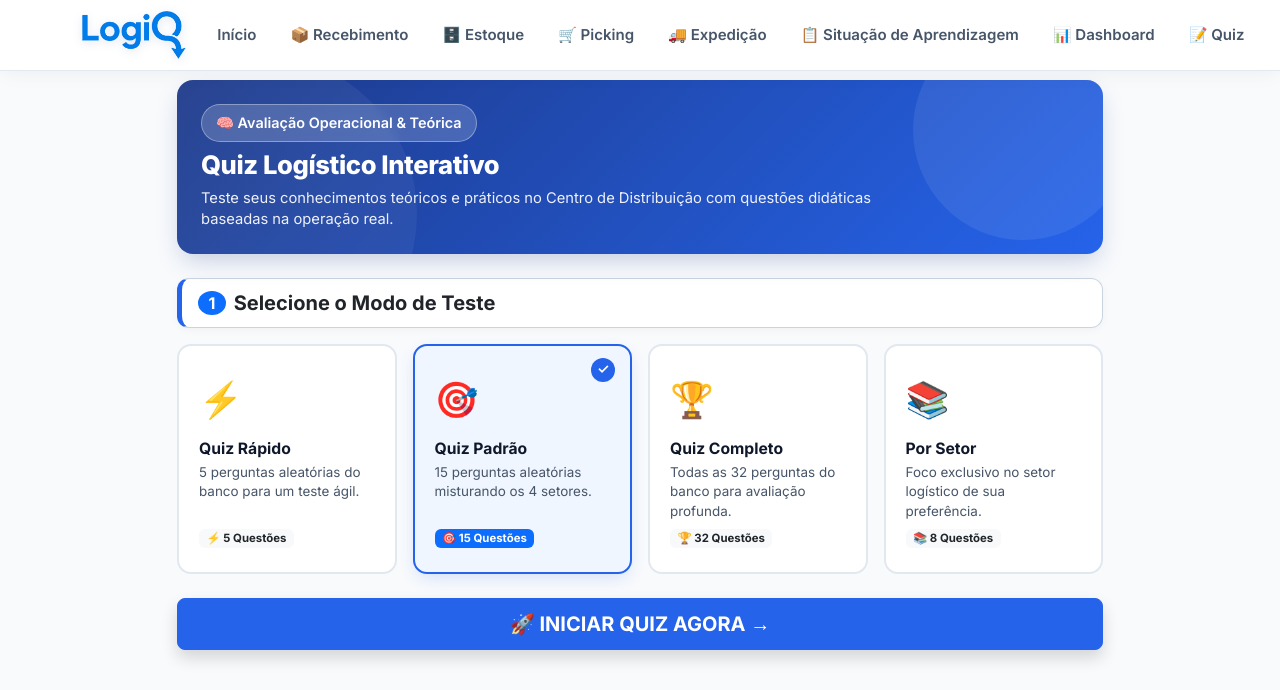
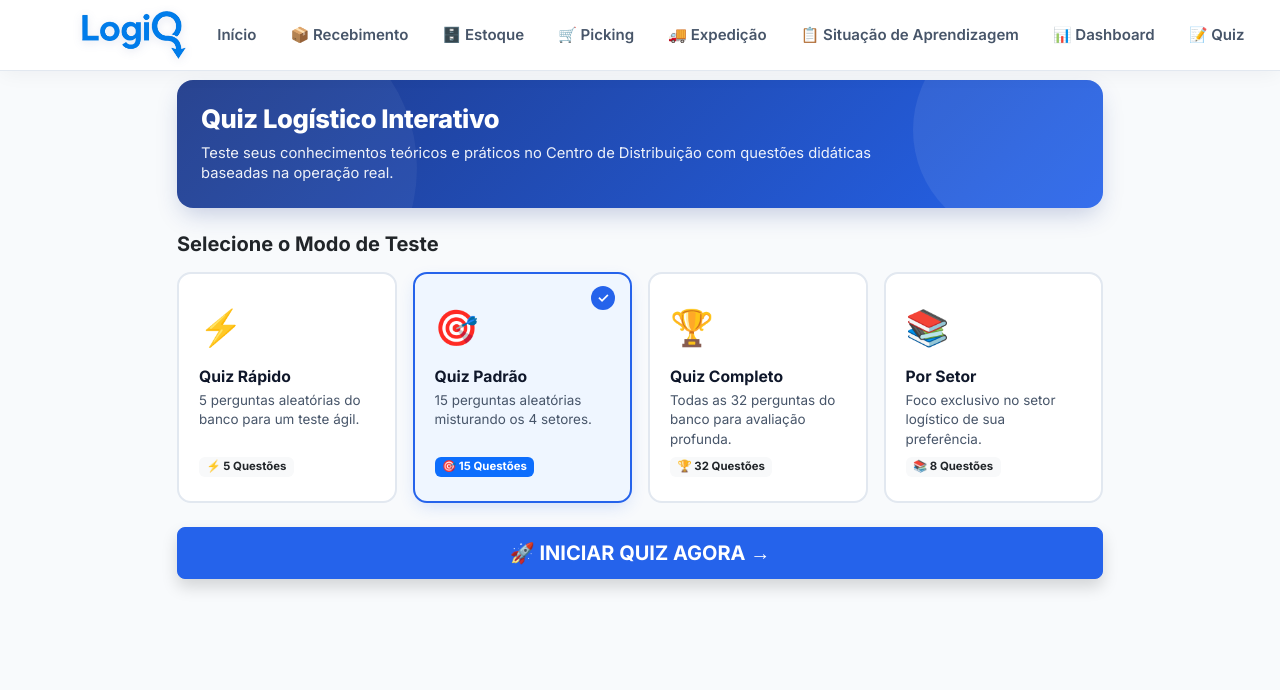
Before and after one commit to Vec-olegario/LogicQ, a Flask app: template templates/quiz.html in a window 1280 px wide. Shown: the top 690 px of the page. Run offline with Flask 3, Linux system fonts and the light colour scheme; the template is opened without the code that fills it: most values are stand-ins (such as "Sample title", 1, 10 or a date in 2020); parts of the project's set-up code (start-up, migrations or seed data) failed here and were passed over; some libraries are stand-ins or nearby versions.

Commit message:
style: adiciona espacamento mt-4 mb-3 no titulo Selecione o Modo de Teste

```diff
--- a/templates/quiz.html
+++ b/templates/quiz.html
@@ -174,28 +174,34 @@
             border-radius: 14px !important;
             margin-bottom: 1rem !important;
         }
+
         .quiz-hero-card h1 {
             font-size: 1.35rem !important;
             margin-bottom: 0.35rem !important;
         }
+
         .quiz-hero-card p {
             font-size: 0.85rem !important;
             line-height: 1.35 !important;
             margin-bottom: 0 !important;
         }
+
         .modo-card {
             padding: 14px 10px !important;
             min-height: 130px !important;
             border-radius: 12px !important;
         }
+
         .modo-icon {
             font-size: 1.7rem !important;
             margin-bottom: 6px !important;
         }
+
         .modo-card h5 {
             font-size: 0.95rem !important;
             margin-bottom: 4px !important;
         }
+
         .modo-card p {
             font-size: 0.76rem !important;
             line-height: 1.25 !important;
@@ -204,14 +210,17 @@
             -webkit-box-orient: vertical;
             overflow: hidden;
         }
+
         .modo-card .badge {
             font-size: 0.72rem !important;
             padding: 4px 8px !important;
             margin-top: 8px !important;
         }
+
         .setor-card {
             padding: 12px 8px !important;
         }
+
         .setor-card .fs-2 {
             font-size: 1.5rem !important;
             margin-bottom: 4px !important;
@@ -227,12 +236,12 @@
             <div class="decor-circle-1"></div>
             <div class="decor-circle-2"></div>
             <div class="position-relative z-1">
-                <div class="d-inline-flex align-items-center gap-1.5 hero-pill-badge mb-2">
-                    🧠 Avaliação Operacional & Teórica
-                </div>
+
                 <h1 class="text-white mb-2" style="font-weight: 800; font-size: 1.6rem;">Quiz Logístico Interativo</h1>
-                <p class="mb-0" style="color: rgba(255,255,255,0.92); max-width: 680px; font-size: 0.92rem; line-height: 1.4;">
-                    Teste seus conhecimentos teóricos e práticos no Centro de Distribuição com questões didáticas baseadas na operação real.
+                <p class="mb-0"
+                    style="color: rgba(255,255,255,0.92); max-width: 680px; font-size: 0.92rem; line-height: 1.4;">
+                    Teste seus conhecimentos teóricos e práticos no Centro de Distribuição com questões didáticas
+                    baseadas na operação real.
                 </p>
             </div>
         </div>
@@ -243,10 +252,8 @@
             <input type="hidden" name="topico" id="inputTopico" value="Recebimento">
 
             <!-- SELEÇÃO VISUAL DO MODO (Destaque limpo) -->
-            <div class="section-step-header d-flex align-items-center gap-2 mt-4 mb-3">
-                <span class="badge bg-primary fs-6 rounded-circle px-2.5 py-1">1</span>
-                <h4 class="fw-bold text-dark mb-0 fs-5">Selecione o Modo de Teste</h4>
-            </div>
+
+            <h4 class="fw-bold text-dark mt-4 mb-3 fs-5">Selecione o Modo de Teste</h4>
 
             <div class="row g-2.5 g-md-3 mb-4">
                 <div class="col-6 col-md-6 col-lg-3">
@@ -293,8 +300,10 @@
 
             <!-- SELEÇÃO VISUAL DO SETOR (Oculta por padrão, aparece se clicar no modo 'topico') -->
             <div id="divTopicoVisual" style="display: none;" class="mb-4">
-                <div class="section-step-header d-flex align-items-center gap-2 mt-3 mb-3" style="border-left-color: #8b5cf6 !important;">
-                    <span class="badge text-white fs-6 rounded-circle px-2.5 py-1" style="background-color: #8b5cf6;">2</span>
+                <div class="section-step-header d-flex align-items-center gap-2 mt-3 mb-3"
+                    style="border-left-color: #8b5cf6 !important;">
+                    <span class="badge text-white fs-6 rounded-circle px-2.5 py-1"
+                        style="background-color: #8b5cf6;">2</span>
                     <h4 class="fw-bold text-dark mb-0 fs-5">Escolha o Setor para Avaliação</h4>
                 </div>
 
```
